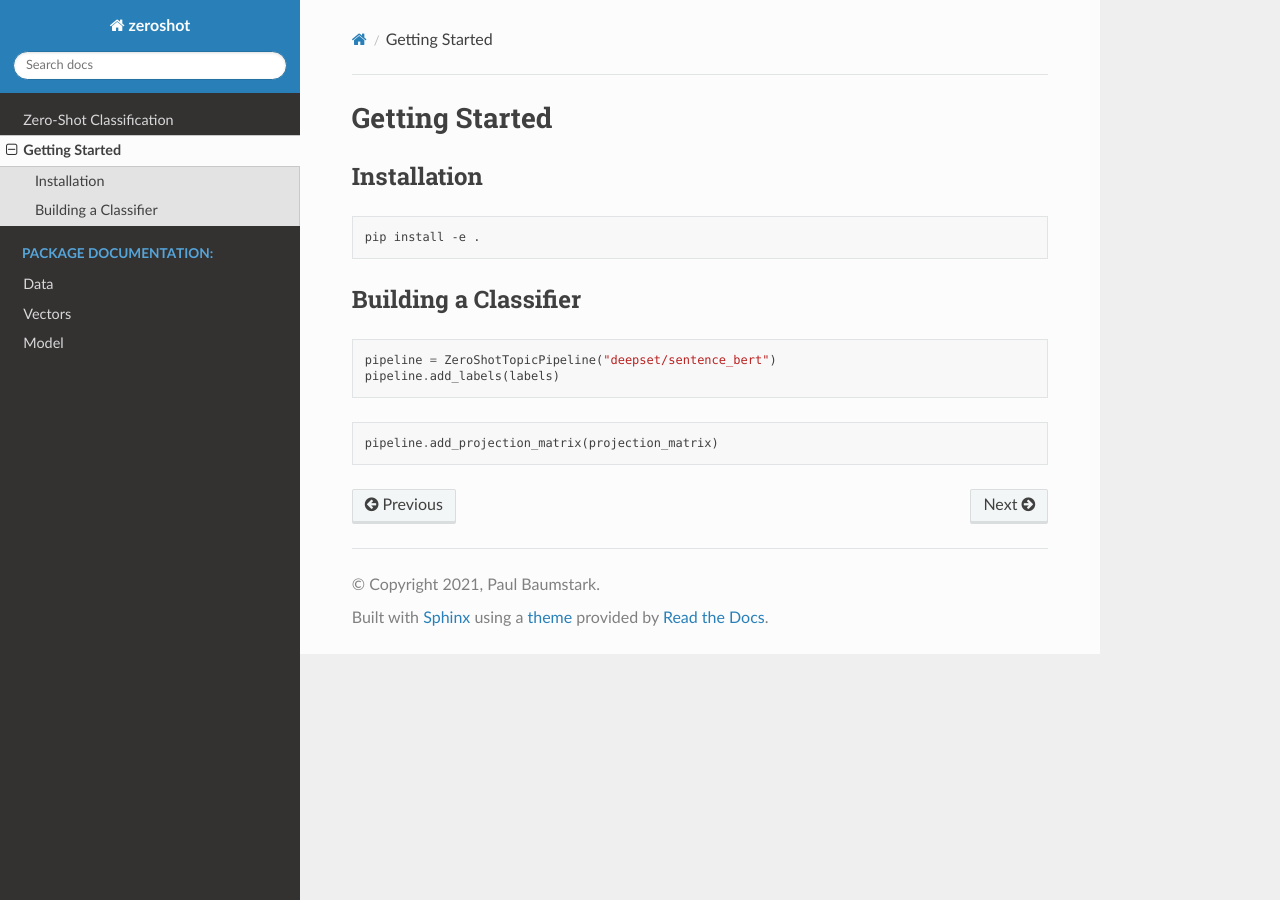
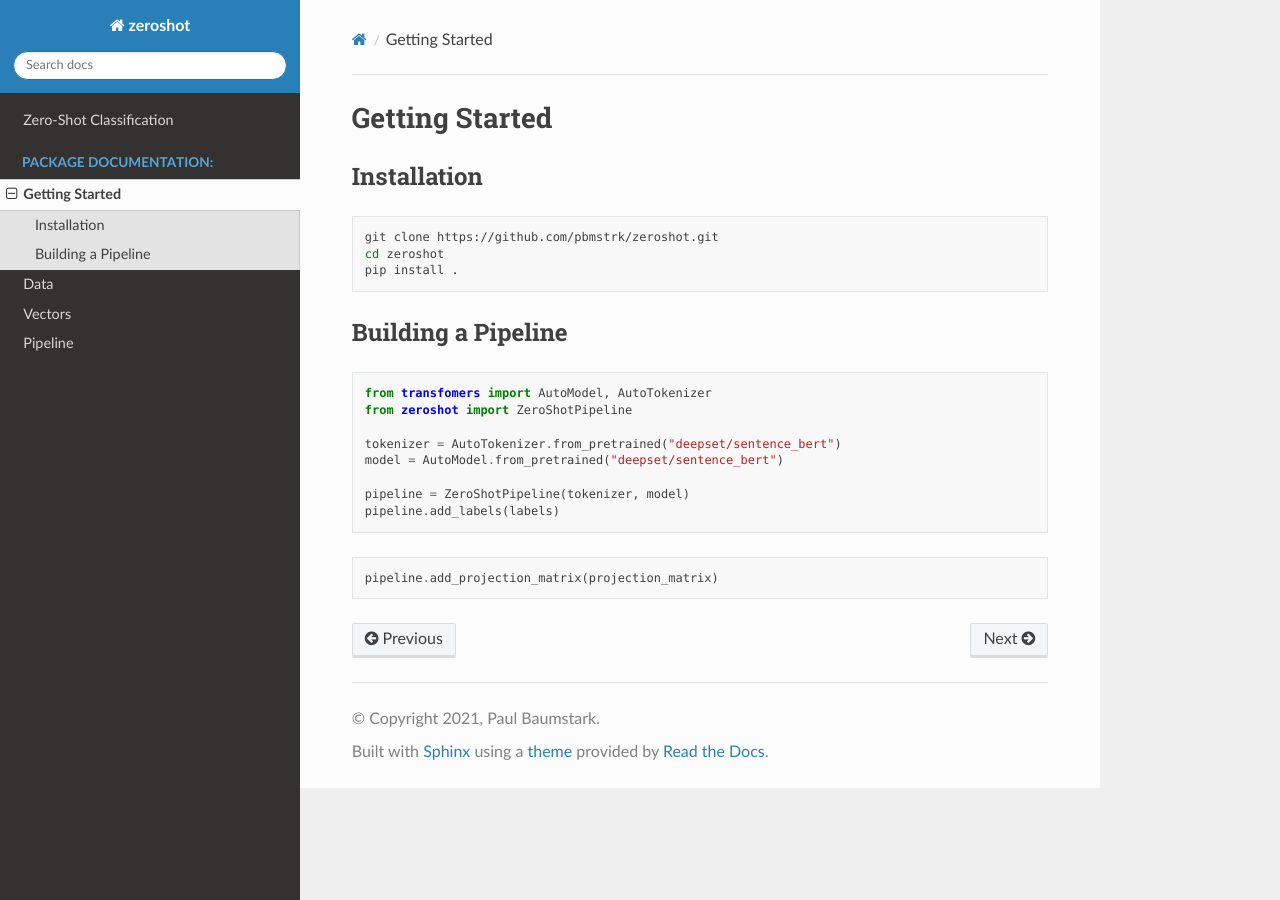
Before and after one commit to pbmstrk/zeroshot, a Sphinx documentation site: the page built from docs/source/starting.rst, in a window 1280 px wide. Built offline with Sphinx 7.4.7 and the Read the Docs theme 2.0.0, drawn with Linux system fonts in a browser that asks for light colours.

Commit message:
Updates to docs and structure

```diff
--- a/docs/source/model.rst
+++ b/docs/source/pipeline.rst
@@ -1,9 +1,9 @@
-Model
-=====
+Pipeline
+========
 
 ZeroShotPipeline
 ----------------
 
-.. autoclass:: zeroshot.model.ZeroShotPipeline
+.. autoclass:: zeroshot.pipeline.ZeroShotPipeline
    :special-members: __call__
    :members:
--- a/docs/source/starting.rst
+++ b/docs/source/starting.rst
@@ -6,14 +6,22 @@ Installation
 
 .. code-block:: bash
 
-   pip install -e .
+   git clone https://github.com/pbmstrk/zeroshot.git
+   cd zeroshot
+   pip install .
 
-Building a Classifier
+Building a Pipeline
 ---------------------
 
 .. code-block:: python
 
-   pipeline = ZeroShotTopicPipeline("deepset/sentence_bert")
+   from transfomers import AutoModel, AutoTokenizer
+   from zeroshot import ZeroShotPipeline
+
+   tokenizer = AutoTokenizer.from_pretrained("deepset/sentence_bert")
+   model = AutoModel.from_pretrained("deepset/sentence_bert")
+
+   pipeline = ZeroShotPipeline(tokenizer, model)
    pipeline.add_labels(labels)
 
 .. code-block:: python
```
Also changed, not shown: docs/source/index.rst (+12 -7 lines).
